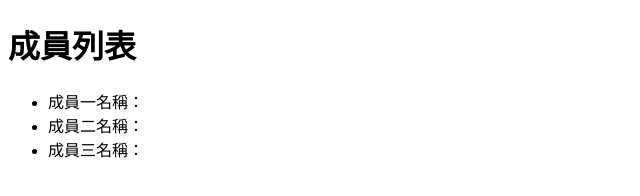
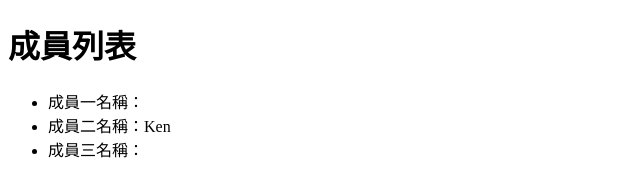
Before and after one commit to imsmallnew/git-practice-w4, a plain HTML site: page index.html in a window 1280 px wide. Shown: the full height of the page, 0-640 px from the left. Drawn offline with Linux system fonts and the light colour scheme.

Commit message:
React team work - ken

```diff
--- a/index.html
+++ b/index.html
@@ -9,7 +9,7 @@
     <h1>成員列表</h1>
     <ul>
         <li>成員一名稱：</li>
-        <li>成員二名稱：</li>
+        <li>成員二名稱：Ken</li>
         <li>成員三名稱：</li>
     </ul>
 </body>
```
